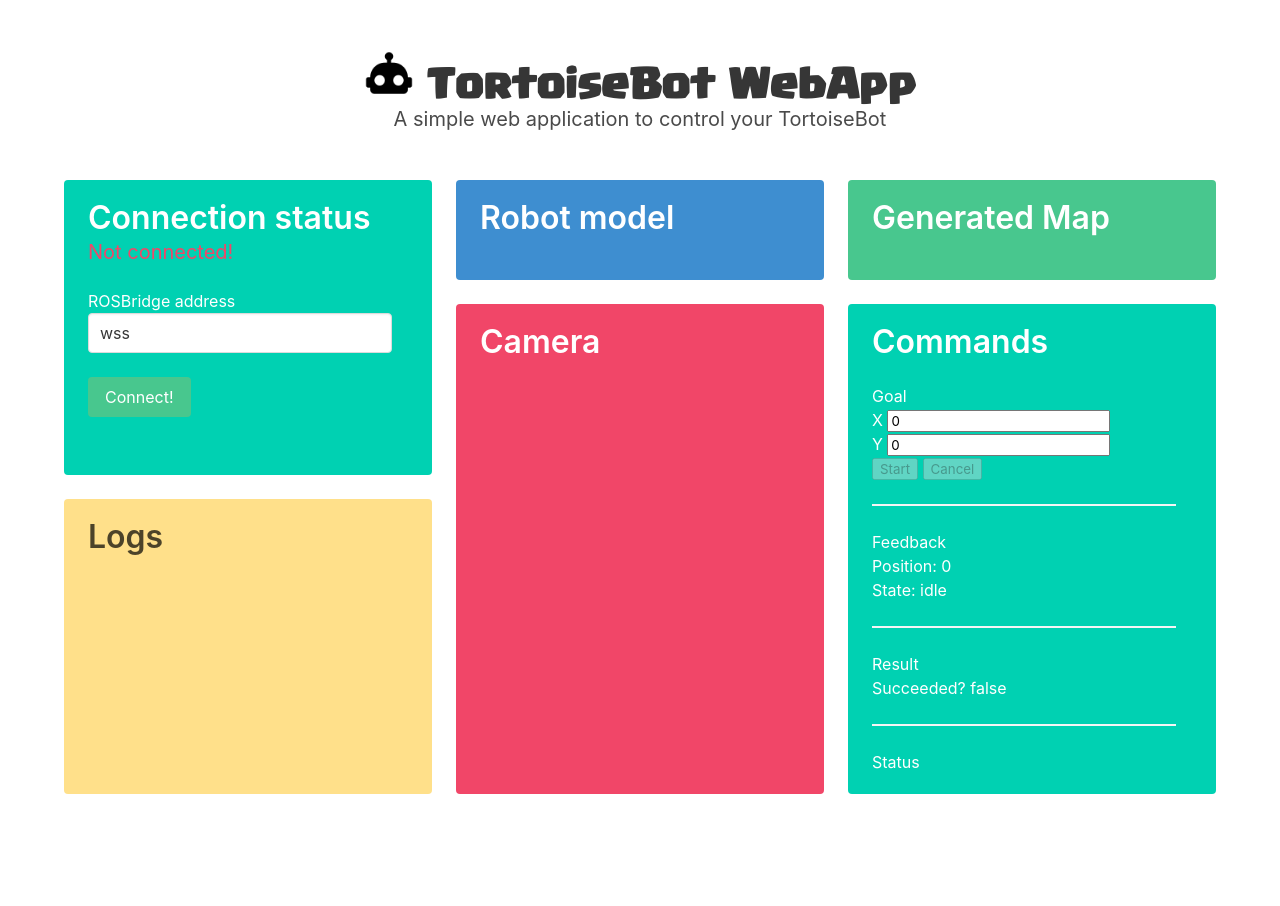
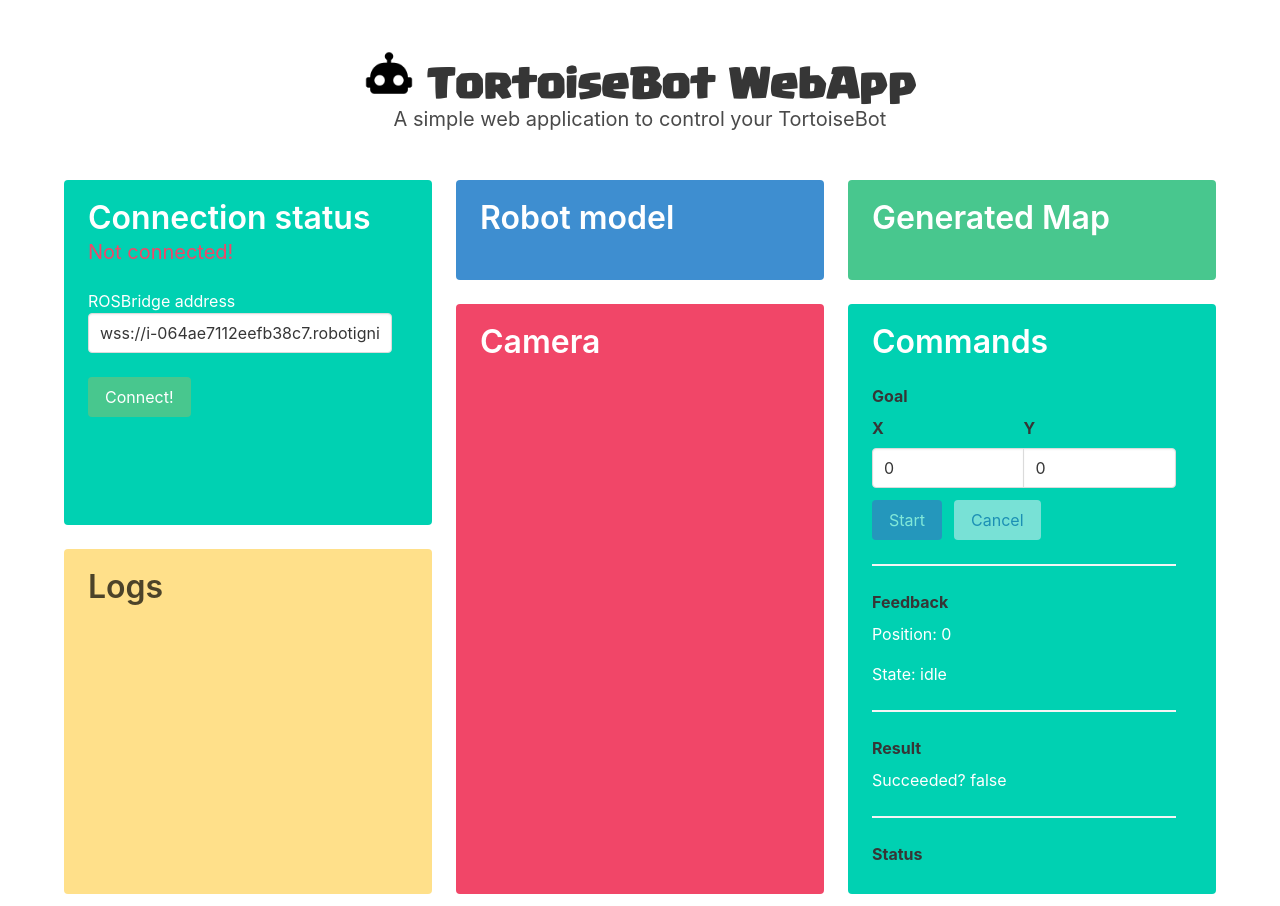
Before and after one commit to Andy-Leo10/tortoisebot_webapp, a plain HTML site: page index.html in a window 1280 px wide. Before the commit the page ends 812 px from the top, so only its background shows below. Drawn offline with nearby package versions, Linux system fonts and the light colour scheme.

Commit message:
Update ROS server name and address

```diff
--- a/actionClient.js
+++ b/actionClient.js
@@ -18,7 +18,7 @@ export default {
             console.log('sendGoal called');
             let actionClient = new ROSLIB.ActionClient({
                 ros : this.ros,
-                serverName : '/turtlebot2_action_service_as',
+                serverName : '/tortoisebot_as',
                 actionName : 'course_web_dev_ros/WaypointActionAction'
             })
 
--- a/index.html
+++ b/index.html
@@ -89,36 +89,43 @@
                         <article class="tile is-child notification is-primary">
                             <p class="title">Commands</p>
                             <div class="content">
-                                <!-- ... -->
-                                <label>Goal</label>
-                                <div>
-                                    <label>X</label>
-                                    <input type="number" v-model.number="action.goal.position.x" />
+                                <div class="field">
+                                    <label class="label">Goal</label>
+                                    <div class="field has-addons">
+                                        <div class="control">
+                                            <label class="label">X</label>
+                                            <input class="input" type="number" v-model.number="action.goal.position.x" />
                                         </div>
-                                <div>
-                                    <label>Y</label>
-                                    <input type="number" v-model.number="action.goal.position.y" />
+                                        <div class="control">
+                                            <label class="label">Y</label>
+                                            <input class="input" type="number" v-model.number="action.goal.position.y" />
                                         </div>
-                                <button :disabled="!connected || action.status.status == 1"
-                                    @click="sendGoal">Start</button>
-                                <button :disabled="!connected || ![1].includes(action.status.status)"
-                                    @click="cancelGoal">Cancel</button>
+                                    </div>
+                                    <div class="field is-grouped">
+                                        <div class="control">
+                                            <button class="button is-link" :disabled="!connected || action.status.status == 1" @click="sendGoal">Start</button>
+                                        </div>
+                                        <div class="control">
+                                            <button class="button is-link is-light" :disabled="!connected || ![1].includes(action.status.status)" @click="cancelGoal">Cancel</button>
+                                        </div>
+                                    </div>
                                 </div>
                                 <hr />
                                 <div>
-                                <label class="text-muted">Feedback</label>
+                                    <label class="label text-muted">Feedback</label>
                                     <p>Position: {{ action.feedback.position }}</p>
                                     <p>State: {{ action.feedback.state }}</p>
                                 </div>
                                 <hr />
                                 <div>
-                                <label class="text-muted">Result</label>
+                                    <label class="label text-muted">Result</label>
                                     <p>Succeeded? {{ action.result.success }}</p>
                                 </div>
                                 <hr />
                                 <div>
-                                <label class="text-muted">Status</label>
+                                    <label class="label text-muted">Status</label>
                                     <p>{{ action.status.text }}</p>
+                                </div>
                             </div>
                         </article>
                     </div>
--- a/rosConnection.js
+++ b/rosConnection.js
@@ -7,7 +7,7 @@ export default {
       connected: false,
       loading: false,
       logs: [],
-      rosbridge_address: 'wss',
+      rosbridge_address: 'wss://i-064ae7112eefb38c7.robotigniteacademy.com/a3aa052e-7aa1-4aa1-9d67-03c8a4b5fdbd/rosbridge/',
     };
   },
   methods: {
```
Also changed, not shown: 1 other file. Lines whose indentation alone changed are shown as unchanged.
